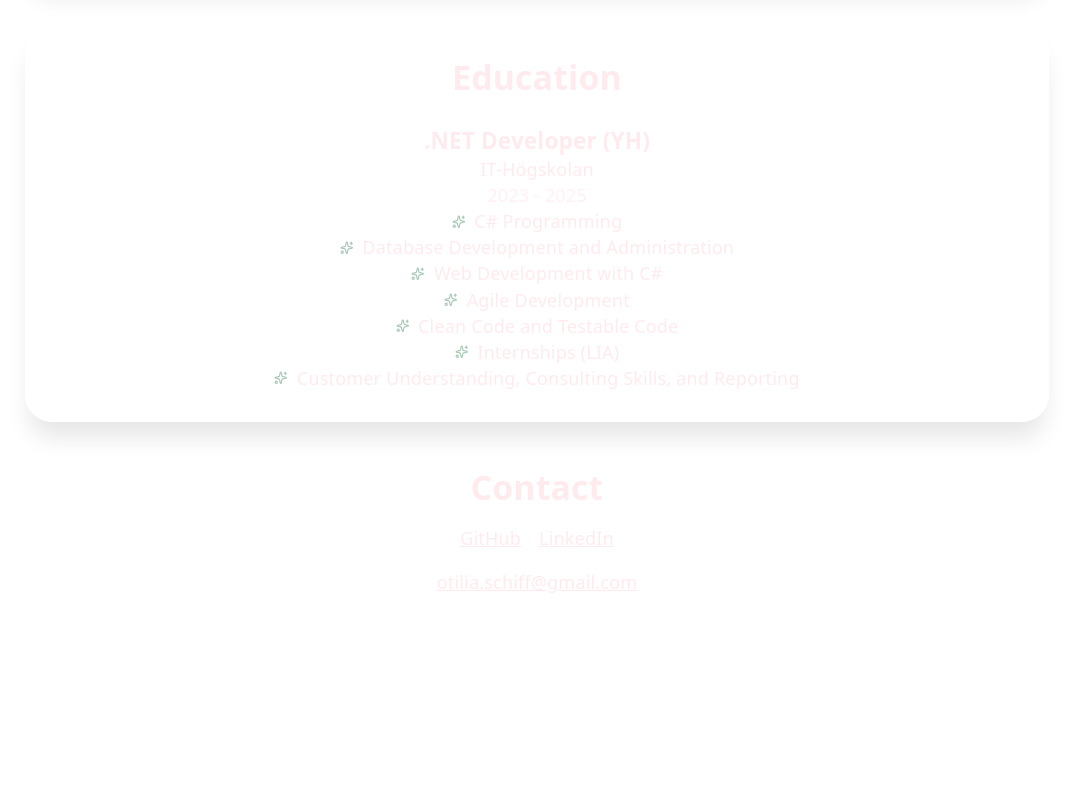
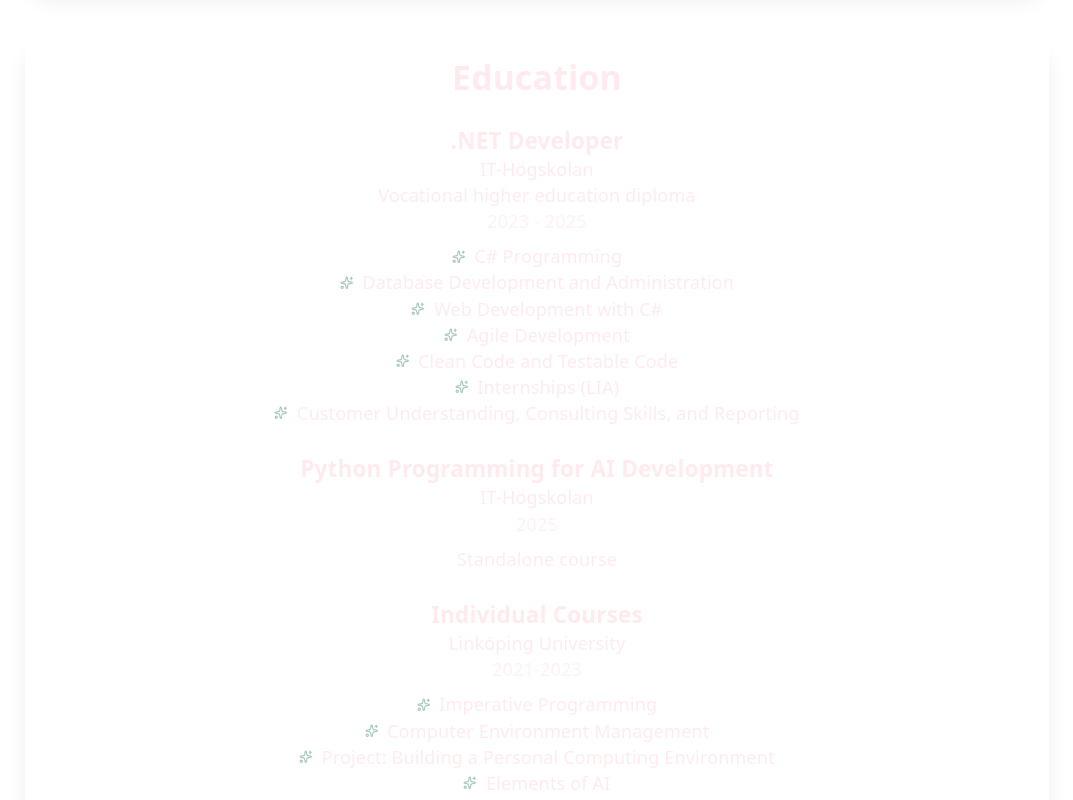
Before and after one commit to AscellaGG/portfolio, a React (Vite) app: page / in a window 1280 px wide. Shown: the part 800-1600 px from the top of the page, without its empty margins (103-1176 px from the left). Before the commit the page ends 1463 px from the top, so only its background shows below. Built offline with nearby package versions, Linux system fonts and the light colour scheme.

Commit message:
Update favicon and enhance App component with GlitchText; add education credential and new course data

```diff
--- a/index.html
+++ b/index.html
@@ -2,7 +2,7 @@
 <html lang="en">
   <head>
     <meta charset="UTF-8" />
-    <link rel="icon" type="image/svg+xml" href="/favicon.svg" />
+    <link rel="icon" type="image/svg+xml" href="/logo.png" />
     <meta name="viewport" content="width=device-width, initial-scale=1.0" />
     <title>Otilia Schiff</title>
   </head>
--- a/src/App.css
+++ b/src/App.css
@@ -21,3 +21,82 @@
   width: 80%;
   padding: 30px;
 }
+
+.stack {
+  display: grid;
+  grid-template-columns: 1fr;
+}
+
+.stack span {
+  font-weight: bold;
+  grid-row-start: 1;
+  grid-column-start: 1;
+
+  --stack-height: calc(100% / var(--stacks) - 1px);
+  --inverse-index: calc(calc(var(--stacks) - 1) - var(--index));
+  --clip-top: calc(var(--stack-height) * var(--index));
+  --clip-bottom: calc(var(--stack-height) * var(--inverse-index));
+
+  clip-path: inset(var(--clip-top) 0 var(--clip-bottom) 0);
+
+  animation:
+    stack 340ms cubic-bezier(0.46, 0.29, 0, 1.24) 1 backwards
+      calc(var(--index) * 120ms),
+    glitch 2s ease infinite 2s alternate-reverse;
+}
+
+.stack span:nth-child(odd) {
+  --glitch-translate: 8px;
+}
+
+.stack span:nth-child(even) {
+  --glitch-translate: -8px;
+}
+
+@keyframes stack {
+  0% {
+    opacity: 0;
+    transform: translateX(-50%);
+    text-shadow:
+      -2px 3px 0 red,
+      2px -3px 0 blue;
+  }
+
+  60% {
+    opacity: 0.5;
+    transform: translateX(50%);
+  }
+
+  80% {
+    transform: none;
+    opacity: 1;
+    text-shadow:
+      2px -3px 0 red,
+      -2px 3px 0 blue;
+  }
+
+  100% {
+    text-shadow: none;
+  }
+}
+
+@keyframes glitch {
+  0% {
+    text-shadow:
+      -2px 3px 0 red,
+      2px -3px 0 blue;
+    transform: translate(var(--glitch-translate));
+  }
+
+  2% {
+    text-shadow:
+      2px -3px 0 red,
+      -2px 3px 0 blue;
+  }
+
+  4%,
+  100% {
+    text-shadow: none;
+    transform: none;
+  }
+}
--- a/src/App.tsx
+++ b/src/App.tsx
@@ -1,7 +1,8 @@
 import "./App.css";
 import { experiences } from "./data/experience";
 import { education } from "./data/education";
-import { Sparkle, Sparkles } from "lucide-react";
+import { Sparkles } from "lucide-react";
+import GlitchText from "./components/GlitchText";
 
 function App() {
   return (
@@ -50,7 +51,10 @@
 
       <main className="flex flex-col items-center gap-10">
         <section className="mt-10">
-          <h1 className="text-5xl font-bold">Otilia Schiff</h1>
+          {/* <h1 className="text-5xl font-bold">Otilia Schiff</h1> */}
+          <div className="text-5xl font-bold">
+            <GlitchText text="Otilia Schiff" />
+          </div>
           <h2 className="text-xl mt-3 text-powder-blush">
             Junior .NET Developer
           </h2>
@@ -97,8 +101,9 @@
               >
                 {education.institution}
               </a>
+              {education.credential && <p>{education.credential}</p>}
               <p className="text-muted-text">{education.period}</p>
-              <ul>
+              <ul className="mt-2">
                 {education.courses?.map((course) => (
                   <li
                     key={course}
@@ -109,6 +114,7 @@
                   </li>
                 ))}
               </ul>
+              {education.type === "course" && "Standalone course"}
             </article>
           ))}
         </section>
--- /dev/null
+++ b/src/components/GlitchText.tsx
@@ -0,0 +1,16 @@
+export default function GlitchText({ text }: { text: string }) {
+  const stacks = 3;
+
+  return (
+    <div
+      className="stack"
+      style={{ "--stacks": stacks } as React.CSSProperties}
+    >
+      {Array.from({ length: stacks }).map((_, index) => (
+        <span key={index} style={{ "--index": index } as React.CSSProperties}>
+          {text}
+        </span>
+      ))}
+    </div>
+  );
+}
--- a/src/data/education.ts
+++ b/src/data/education.ts
@@ -1,5 +1,6 @@
 export interface Education {
   institution: string;
+  credential?: string;
   program: string;
   period: string;
   type: "degree" | "course";
@@ -10,7 +11,8 @@
 export const education: Education[] = [
   {
     institution: "IT-Högskolan",
-    program: ".NET Developer (YH)",
+    credential: "Vocational higher education diploma",
+    program: ".NET Developer",
     period: "2023 - 2025",
     type: "degree",
     courses: [
@@ -24,4 +26,22 @@
     ],
     url: "https://www.iths.se/",
   },
+  {
+    institution: "IT-Högskolan",
+    program: "Python Programming for AI Development",
+    type: "course",
+    period: "2025",
+  },
+  {
+    institution: "Linköping University",
+    program: "Individual Courses",
+    type: "degree",
+    period: "2021-2023",
+    courses: [
+      "Imperative Programming",
+      "Computer Environment Management",
+      "Project: Building a Personal Computing Environment",
+      "Elements of AI",
+    ],
+  },
 ];
```
Also changed, not shown: public/logo.png (added).
